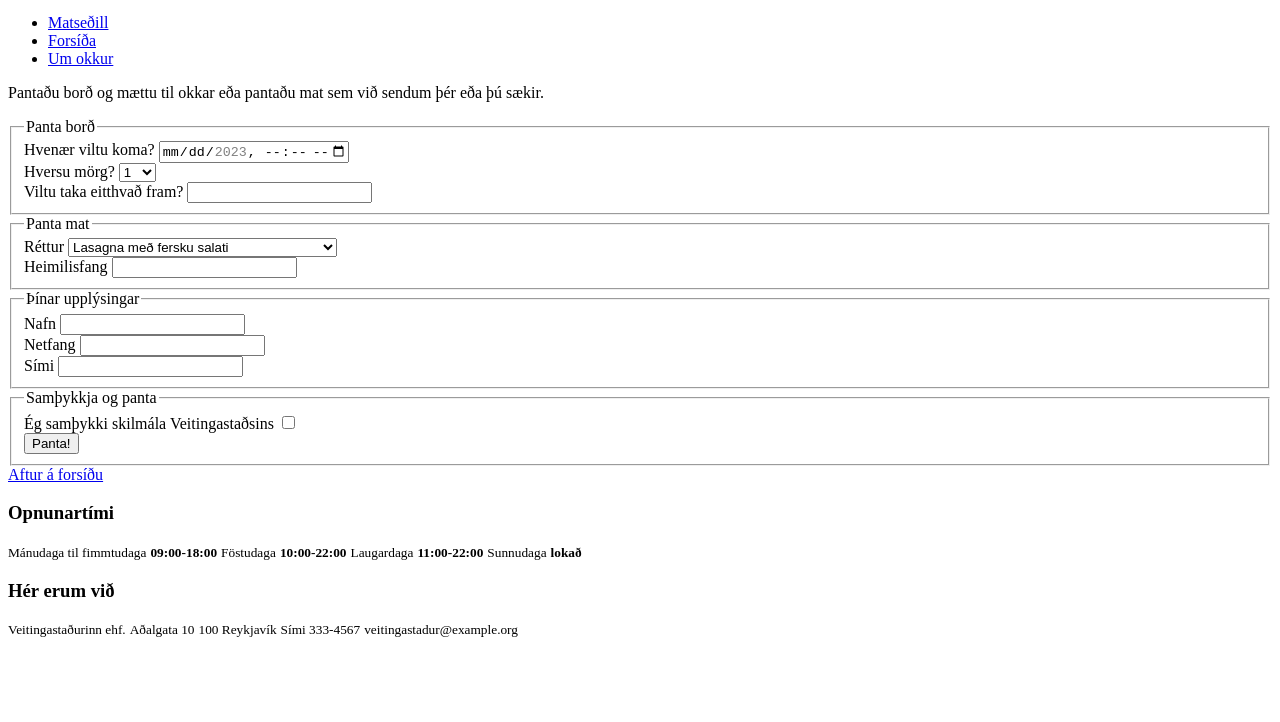
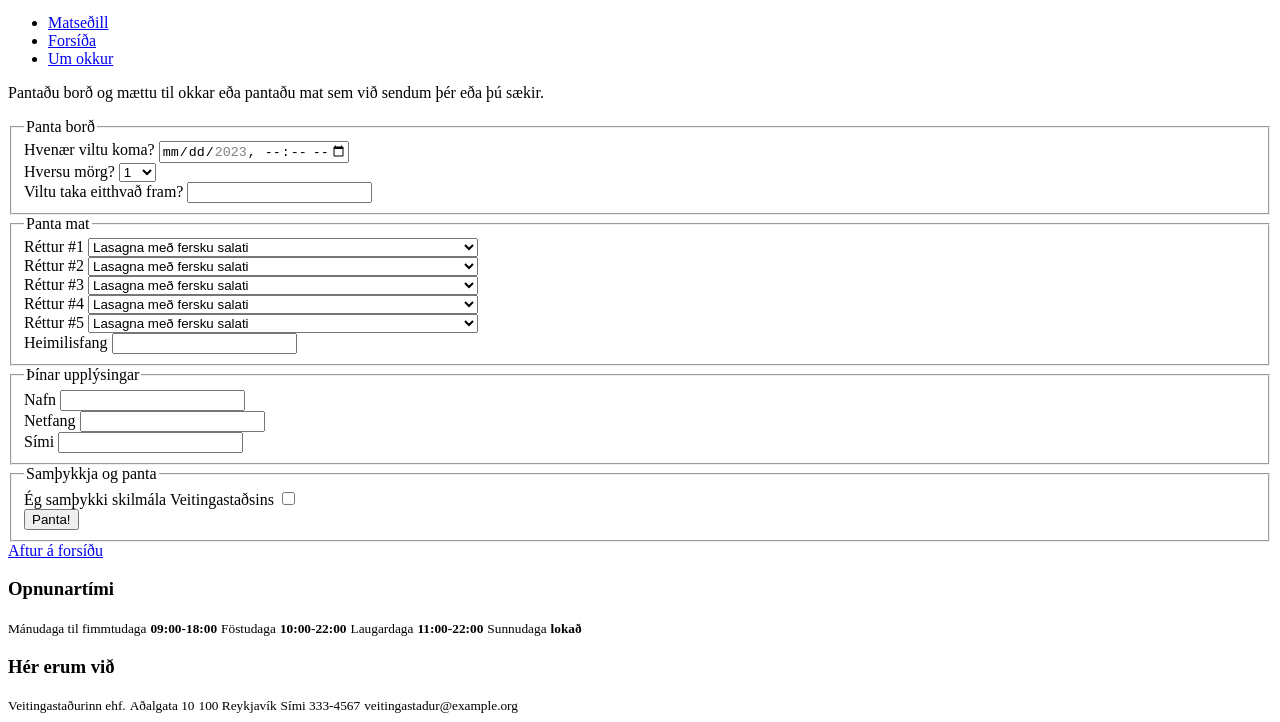
Before and after one commit to Sausi9/Vefforritun1, a plain HTML site: page Verkefni2_6/sidur/pontun.html in a window 1280 px wide. Shown: the part 100-822 px from the top of the page. Before the commit the page ends 800 px from the top, so only its background shows below. Drawn offline with Linux system fonts and the light colour scheme.

Commit message:
fixing drop down menus

```diff
--- a/Verkefni2_6/sidur/pontun.html
+++ b/Verkefni2_6/sidur/pontun.html
@@ -61,14 +61,128 @@
         <fieldset>
           <legend>Panta mat</legend>
           <div>
-            <label for="food-select"> Réttur</label>
-            <select name="food" id="food-select">
+            <label for="food-select1"> Réttur #1</label>
+            <select name="food" id="food-select1">
               <option value="lasagna">Lasagna með fersku salati</option>
+              <option value="risotto">
+                Kremkennt risotto með sveppum og fersku grænmeti
+              </option>
+              <option value="pesto">
+                Pestó útbúið á staðnum með fersku pasta og ristuðum hnetum
+              </option>
               <option value="quesadilla">
                 Quesadilla með osti og fersku salsa
               </option>
               <option value="falafel">
                 Falafel með hummus, pitu og fersku salati
+              </option>
+              <option value="supa">Daglega ný súpa</option>
+              <option value="kartoflur">
+                Kryddaðar sætkartöflur með vorlauk
+              </option>
+              <option value="hamborgari">
+                Hamborgari með frönskum kartöflum
+              </option>
+              <option value="pizza">Klassísk pizza</option>
+            </select>
+          </div>
+          <div>
+            <label for="food-select2"> Réttur #2</label>
+            <select name="food" id="food-select2">
+              <option value="lasagna">Lasagna með fersku salati</option>
+              <option value="risotto">
+                Kremkennt risotto með sveppum og fersku grænmeti
+              </option>
+              <option value="pesto">
+                Pestó útbúið á staðnum með fersku pasta og ristuðum hnetum
+              </option>
+              <option value="quesadilla">
+                Quesadilla með osti og fersku salsa
+              </option>
+              <option value="falafel">
+                Falafel með hummus, pitu og fersku salati
+              </option>
+              <option value="supa">Daglega ný súpa</option>
+              <option value="kartoflur">
+                Kryddaðar sætkartöflur með vorlauk
+              </option>
+              <option value="hamborgari">
+                Hamborgari með frönskum kartöflum
+              </option>
+              <option value="pizza">Klassísk pizza</option>
+            </select>
+          </div>
+          <div>
+            <label for="food-select3"> Réttur #3</label>
+            <select name="food" id="food-select3">
+              <option value="lasagna">Lasagna með fersku salati</option>
+              <option value="risotto">
+                Kremkennt risotto með sveppum og fersku grænmeti
+              </option>
+              <option value="pesto">
+                Pestó útbúið á staðnum með fersku pasta og ristuðum hnetum
+              </option>
+              <option value="quesadilla">
+                Quesadilla með osti og fersku salsa
+              </option>
+              <option value="falafel">
+                Falafel með hummus, pitu og fersku salati
+              </option>
+              <option value="supa">Daglega ný súpa</option>
+              <option value="kartoflur">
+                Kryddaðar sætkartöflur með vorlauk
+              </option>
+              <option value="hamborgari">
+                Hamborgari með frönskum kartöflum
+              </option>
+              <option value="pizza">Klassísk pizza</option>
+            </select>
+          </div>
+          <div>
+            <label for="food-select4"> Réttur #4</label>
+            <select name="food" id="food-select4">
+              <option value="lasagna">Lasagna með fersku salati</option>
+              <option value="risotto">
+                Kremkennt risotto með sveppum og fersku grænmeti
+              </option>
+              <option value="pesto">
+                Pestó útbúið á staðnum með fersku pasta og ristuðum hnetum
+              </option>
+              <option value="quesadilla">
+                Quesadilla með osti og fersku salsa
+              </option>
+              <option value="falafel">
+                Falafel með hummus, pitu og fersku salati
+              </option>
+              <option value="supa">Daglega ný súpa</option>
+              <option value="kartoflur">
+                Kryddaðar sætkartöflur með vorlauk
+              </option>
+              <option value="hamborgari">
+                Hamborgari með frönskum kartöflum
+              </option>
+              <option value="pizza">Klassísk pizza</option>
+            </select>
+          </div>
+          <div>
+            <label for="food-select5"> Réttur #5</label>
+            <select name="food" id="food-select5">
+              <option value="lasagna">Lasagna með fersku salati</option>
+              <option value="risotto">
+                Kremkennt risotto með sveppum og fersku grænmeti
+              </option>
+              <option value="pesto">
+                Pestó útbúið á staðnum með fersku pasta og ristuðum hnetum
+              </option>
+              <option value="quesadilla">
+                Quesadilla með osti og fersku salsa
+              </option>
+              <option value="falafel">
+                Falafel með hummus, pitu og fersku salati
+              </option>
+              <option value="supa">Daglega ný súpa</option>
+              <option value="kartoflur">
+                Kryddaðar sætkartöflur með vorlauk
               </option>
               <option value="hamborgari">
                 Hamborgari með frönskum kartöflum
```
Also changed, not shown: Verkefni2_6/sidur/matsedill.html (line endings or trailing spaces).
